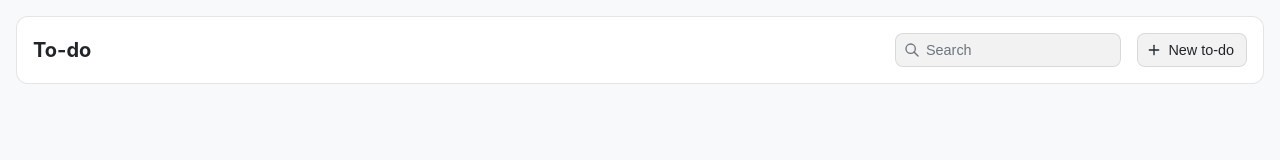
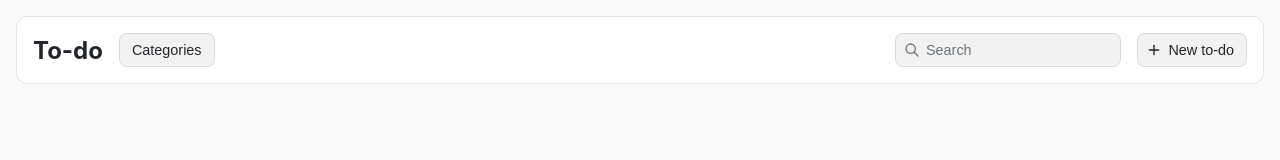
Before and after one commit to imarkoffedu/to-do, a website built with webpack: page src/index.html in a window 1280 px wide. Built offline with nearby package versions, Linux system fonts and the light colour scheme; a web font is replaced by a local one.

Commit message:
Added representation for Sheet and Modal

```diff
--- /dev/null
+++ b/src/components/layout/Categories.ts
@@ -0,0 +1,53 @@
+import $ from 'jquery';
+import Sheet from "../ui/Sheet";
+import ButtonClose from "../ui/ButtonClose";
+
+/**
+ * Class representing a Categories component.
+ */
+export default class Categories {
+    // statements for opening and closing the sheet
+    close: () => void = () => {};
+    open: () => void = () => {};
+
+    /**
+     * Creates the header element for the category sheet.
+     * @returns {JQuery} The header element.
+     * @private
+     */
+    private header(): JQuery {
+        const $headerDiv = $('<div class="sheet-header"></div>');
+        const $headerNode = $('<h2>Categories</h2>');
+        const $closeButton = new ButtonClose(() => this.close());
+
+        $headerDiv.append($headerNode).append($closeButton.render());
+
+        return $headerDiv;
+    }
+
+    /**
+     * Creates an instance of Categories.
+     */
+    constructor() {
+        const $categorySheet = $('<div></div>');
+
+        $categorySheet.append(this.header());
+
+        const sheet = new Sheet($categorySheet[0]);
+
+        this.open = () => sheet.open();
+        this.close = () => sheet.close();
+    }
+
+    /**
+     * Creates a button element to open the category sheet.
+     * @returns {JQuery} The button element.
+     */
+    getButton(): JQuery {
+        const $button = $('<button>Categories</button>');
+
+        $button.on('click', () => this.open());
+
+        return $button;
+    }
+}
--- /dev/null
+++ b/src/components/layout/Nav.ts
@@ -0,0 +1,41 @@
+import "../../styles/nav.scss";
+import search from "../icons/search";
+import Categories from "./Categories";
+import ToDo from "./ToDo";
+
+/**
+ * Creates a navigation header element for the to-do application.
+ * The header includes a logo, a search input with an icon, and a button to add a new to-do item.
+ *
+ * @returns {Node} The first child of the created header element.
+ */
+export default class Nav {
+    private readonly headerElement: HTMLElement;
+
+    constructor() {
+        this.headerElement = document.createElement('header');
+
+        this.headerElement.innerHTML = `
+            <div class="header-left">
+                <h1 class="logo">To-do</h1>
+
+            </div>
+            <nav>
+                <div class="input-group">
+                    ${search()}
+                    <input placeholder="Search" />
+                </div>
+            </nav>
+        `;
+
+        const categoriesButton = new Categories().getButton()[0];
+        this.headerElement.querySelector('h1')?.after(categoriesButton);
+
+        const addButton = new ToDo().getButton()[0];
+        this.headerElement.querySelector('nav')?.appendChild(addButton);
+    }
+
+    render() {
+        return this.headerElement;
+    }
+}
--- a/src/components/layout/nav.ts
+++ /dev/null
@@ -1,32 +0,0 @@
-import "../../styles/nav.scss";
-import "../icons/plus" ;
-import plus from "../icons/plus";
-import search from "../icons/search";
-
-/**
- * Creates a navigation header element for the to-do application.
- * The header includes a logo, a search input with an icon, and a button to add a new to-do item.
- *
- * @returns {Node} The first child of the created header element.
- */
-export default function nav(): Node {
-    const headerElement = document.createElement('div');
-
-    headerElement.innerHTML = `
-        <header>
-            <h1 class="logo">To-do</h1>
-            <nav>
-                <div class="input-group">
-                    ${search()}
-                    <input placeholder="Search" />
-                </div>
-                <button>
-                    ${plus()}
-                    New to-do
-                </button>
-            </nav>
-        </header>
-    `;
-
-    return headerElement.firstElementChild as Node;
-}
--- a/src/index.ts
+++ b/src/index.ts
@@ -5,7 +5,10 @@
  * component to the document body.
  */
 
-import nav from "./components/layout/nav";
+import Nav from "./components/layout/Nav";
 import "./styles/styles.scss";
 
-document.body.appendChild(nav());
+document.body.appendChild(new Nav().render());
+
+const mainElement = document.createElement('main');
+document.body.appendChild(mainElement);
--- a/src/styles/nav.scss
+++ b/src/styles/nav.scss
@@ -16,8 +16,14 @@ header {
     margin: 0.75rem;
   }
 
+  .header-left {
+    display: flex;
+    align-items: center;
+    gap: 1rem;
+  }
+
   .logo {
-    font-size: $font-lg;
+    font-size: $font-xl;
     font-weight: 700;
     color: var(--fg);
     margin: 0;
@@ -25,6 +31,7 @@ header {
 
   nav {
     display: flex;
+    align-items: center;
     gap: 1rem;
 
     a {
```
